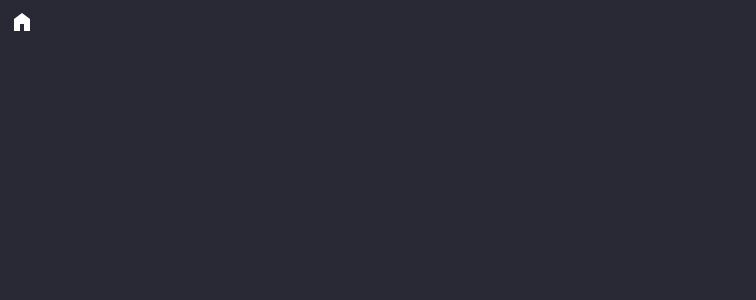
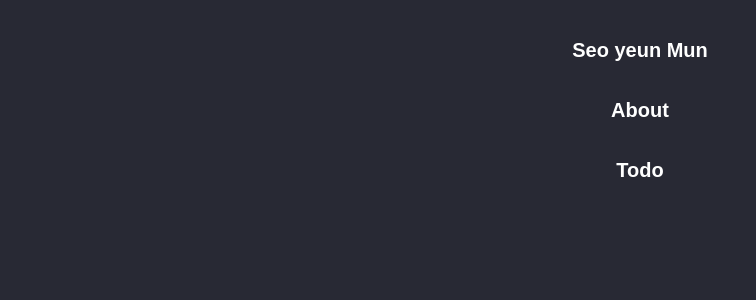
Before and after one commit to seoyeun0106/Vue-practice, a Vue app: page / in a window 1280 px wide. Before the commit this address had no page. Shown: the top 300 px of the page, without its empty margins (0-756 px from the left). Built offline with nearby package versions, Linux system fonts and the light colour scheme; a web font is replaced by a local one.

Commit message:
[chore] Main 페이지 생성 및 About 페이지 스타일링 수정

```diff
--- a/src/App.vue
+++ b/src/App.vue
@@ -1,6 +1,6 @@
 <template>
   <div>
-    <router-link to="/about" class="to-home">
+    <router-link to="/" class="to-home">
     <span class="material-symbols-outlined homeLink">
     home
     </span>
--- a/src/router/index.js
+++ b/src/router/index.js
@@ -1,7 +1,7 @@
 import TodoList from "../components/TodoList.vue";
 import About from "@/views/About"
 import {createRouter, createWebHashHistory} from 'vue-router'
-
+import Main from "@/views/Main"
 
 const routes =[
     {
@@ -16,6 +16,9 @@ const routes =[
     },{
         path:"/todo/",
         redirect:"/todo/all"
+    },{
+        path:"/",
+        component:Main
     }
 ];
 
--- a/src/views/About.vue
+++ b/src/views/About.vue
@@ -1,5 +1,9 @@
 <template>
-    <div>hi</div>
+    <div>
+        <h2>
+        This is About page
+    </h2>
+</div>
     <router-view></router-view>
 </template>
 <script>
@@ -7,4 +11,11 @@ export default{
     name:"About-todo"
 }
 </script>
-<style></style>
+<style scoped lang="scss">
+
+h2{
+    text-align: center;
+    color: white;
+    margin: 12rem;
+}
+</style>
--- /dev/null
+++ b/src/views/Main.vue
@@ -0,0 +1,33 @@
+<template>
+    <div>
+        <h1>Seo yeun Mun</h1>
+        <router-link to="/about">
+        <h2>
+            About
+        </h2>
+        </router-link>
+        <router-link to="/todo">
+        <h2>
+            Todo
+        </h2>
+        </router-link>
+    </div>
+</template>
+<script>
+export default{
+    name:"Main-page",
+}
+
+</script>
+<style scoped lang="scss">
+div{
+    text-align: center;
+ h1,h2{
+ color: white;
+ margin: 2rem;
+ }
+ a{
+    text-decoration:none;
+ }
+}
+</style>
```
